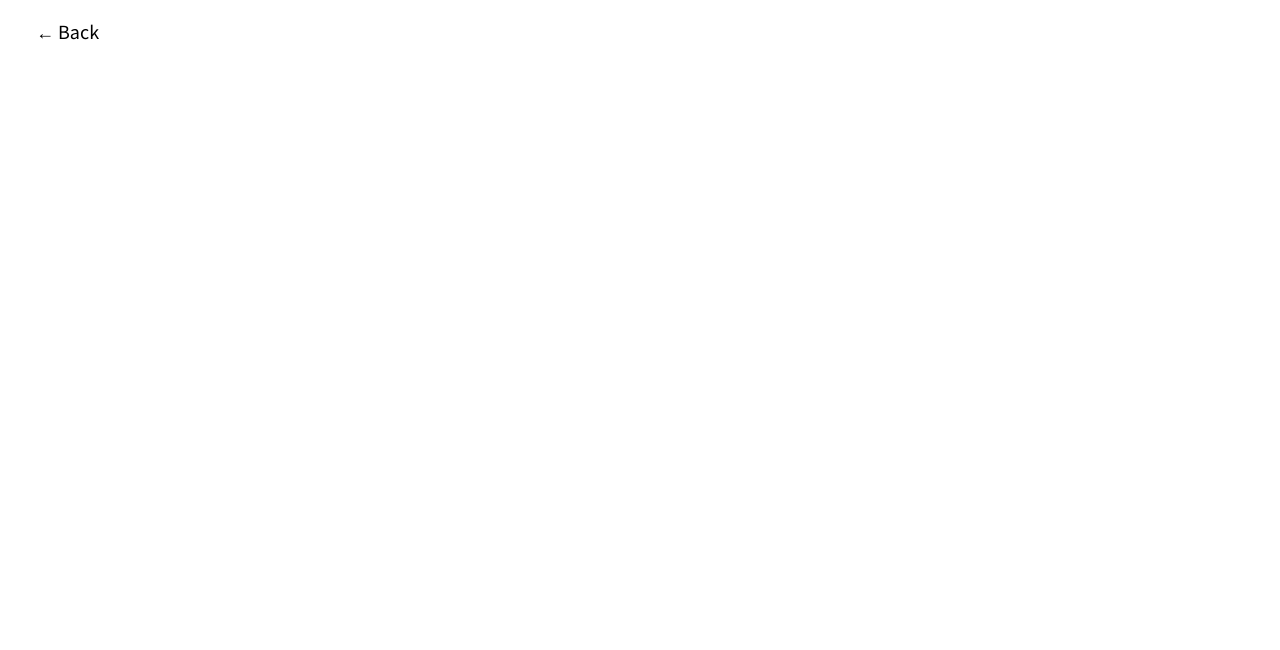
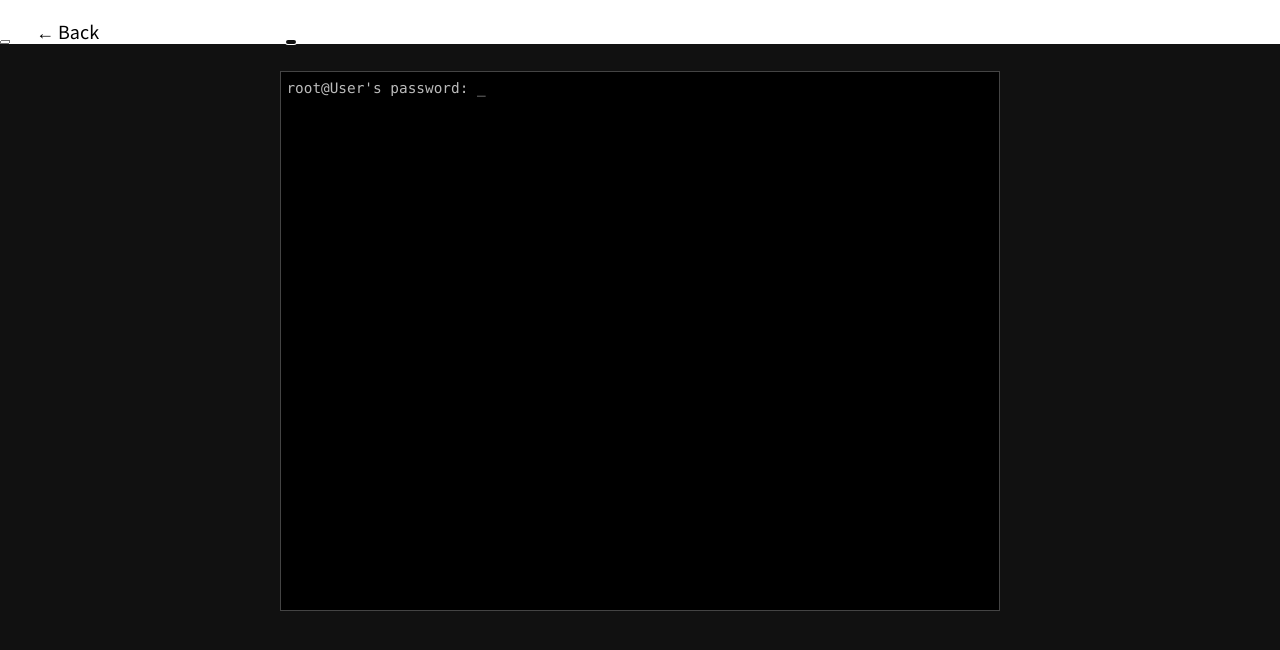
Before and after one commit to leejh1118/ZXhhbVByb2plY3Q-, a React (Vite) app: page /backroom408/room-c in a window 1280 px wide. Shown: the top 650 px of the page. Built offline with nearby package versions, Linux system fonts and the light colour scheme.

Commit message:
Create RoomC and Page Init

```diff
--- /dev/null
+++ b/public/resources/css/roomC.css
@@ -0,0 +1,39 @@
+#roomC_wrap {
+
+}
+
+#roomC_wrap .console_input {
+    width: 10px;
+    height: 0;
+    /* border: transparent; */
+    position: absolute;
+    top: 5%;
+}
+
+#roomC_wrap div#background {
+    background-color: rgb(17, 17, 17);
+    width: 100%;
+    height: calc(100vh - 43.78px);
+    padding: 1.5em;
+}
+
+#roomC_wrap div#background div#console {
+    background-color: rgb(0, 0, 0);
+    border: 1px solid rgb(68, 68, 68);
+    width: 40em;
+    height: 30em;
+    padding: 0px 0.3em;
+    margin: 0px auto;
+    overflow-y: auto;
+}
+
+#roomC_wrap div#background div#console div.console_line {
+
+}
+
+#roomC_wrap div#background div#console span.console_line_word {
+    color: rgb(187, 187, 187);
+    font-size: 0.8em;
+    font-family: "Lucida Console";
+    word-break: break-word;
+}
--- a/src/component/roomC/RoomC.jsx
+++ b/src/component/roomC/RoomC.jsx
@@ -1,6 +1,136 @@
+import '../../../public/resources/css/roomC.css';
+import { useEffect } from "react";
+import { useRef } from "react";
+import { useState } from "react";
+import RoomC_init_input from './RoomC_init_input';
+import RoomC_command_input from './RoomC_command_input';
+
 export default function RoomC() {
+  const [text, setText] = useState("");
+  const [lines, setLines] = useState([]);
+  const [loading, setLoading] = useState(false);
+  const [init, setInit] = useState(true);
+
+  const inputRef = useRef();
+  const initInputRef = useRef();
+  const consoleRef = useRef();
+  const keyRef = useRef(Array(500).fill(false));
+
+  const reservedWord = {
+    "help": "ls info ip exit",
+    "ls": "READMD.md /test /appdata",
+    "info" : "이정현 바보",
+    "ip": "48.4.0.8",
+    "exit": "",
+    "vi" : "command error: vi 'fileName'",
+    "vi README.md" : "Loading...",
+  }
+
+  // console line 추가
+  const addLine = (value) => {
+    setLines(prev => [...prev, value]);
+  }
+
+  // 입력 값 state 저장
+  const handleInput = (value) => {
+    setText(value);
+  }
+
+  // input fucusing 함수
+  const handleInputFocus = () => {
+    // inputRef.current.focus();
+  }
+
+  // command 입력시 동작 기능
+  const handleCommand = (value) => {
+    if(loading || !value) return;
+
+    let word = reservedWord[value];
+    if(!word)
+      word = `bash: ${value}: command not found`;
+
+    if(word === "Loading...")
+      setLoading(true);
+
+    value = "[root@User ~]# " + value;
+    addLine(value);
+    setText("");
+    setTimeout(() => {
+      addLine(word);
+    }, 100);
+  }
+
+  // console 창 스크롤 하단으로 내림
+  const handleConsoleScroll = () => {
+    consoleRef.current.scrollTop = consoleRef.current.scrollHeight;
+  }
+
+  // 페이지 초기 loading: false, init: true
+  useEffect(() => {
+    initInputRef.current.focus();
+
+    window.onkeydown = (e) => {
+      keyRef.current[e.keyCode] = true;
+
+      if(keyRef.current[67] && keyRef.current[17]) {
+        e.preventDefault();
+        setLoading(false);
+      }
+    };
+
+    window.onkeyup = (e) => {
+      keyRef.current[e.keyCode] = false;
+    }
+
+  }, [])
+
+  useEffect(() => {
+    handleConsoleScroll();
+  })
+
   return (
-    <>
-    </>
+    <div id="roomC_wrap">
+      <input className="console_input" type="text" placeholder="text"
+        ref={inputRef}
+        value={text}
+        onChange={(e) => handleInput(e.target.value)}
+        onKeyDown={(e) => (e.keyCode == 13 & !loading & init) && handleCommand(e.target.value)}
+      />
+
+      <div id="background" onClick={() => handleInputFocus()}>
+        <div id="console" ref={consoleRef}>
+
+          {lines.map((item, idx) => {
+            return(
+              <div key={"line" + idx}>
+                <span className="console_line_word">{item}</span>
+              </div>
+            )
+          })}
+
+          {init &&
+            <RoomC_init_input
+              loading={loading}
+              setLoading={setLoading}
+              setInit={setInit}
+              addLine={addLine}
+              initInputRef={initInputRef}
+            />
+          }
+
+          <RoomC_command_input
+            setLines={setLines}
+          />
+
+          { (!loading && !init) &&
+            <div className="console_line">
+              <span className="console_line_word">{"[root@User ~]# "}</span>
+              <span className="console_line_word">{text}</span>
+              <span className="console_line_word">_</span>
+            </div>
+          }
+        </div>
+      </div>
+    </div>
   )
 }
--- /dev/null
+++ b/src/component/roomC/RoomC_command_input.jsx
@@ -0,0 +1,8 @@
+export default function RoomC_command_input(props) {
+    const { setLines } = props;
+
+    return(
+        <>
+        </>
+    )
+}
--- /dev/null
+++ b/src/component/roomC/RoomC_init_input.jsx
@@ -0,0 +1,98 @@
+import { useEffect, useRef, useState } from "react";
+
+export default function RoomC_init_lines(props) {
+  const { loading, setLoading, setInit, addLine, initInputRef } = props;
+  const [realText, setRealText] = useState("");
+  const [fakeText, setFakeText] = useState("");
+
+  // 입력 값 state 저장
+  const handleInput = (value) => {
+    setRealText(value);
+    setFakeText("*".repeat(value.length));
+  }
+
+  // 페이지 초기 password 입력 동작 기능
+  function handleInitCommand(value) {
+    addLine(initPw + fakeText);
+
+    if(value === "1234") {
+      setLoading(true);
+      addInitLines(0);
+    }
+    else {
+      addLine("wrong password");
+    }
+
+    handleInput("");
+  }
+
+  // setTimeout 참조: page unmount시 setTimeout 삭제하기 위한 용도
+  const timeRef = useRef(null);
+  function addInitLines(n) {
+    addLine(initLines[n]);
+
+    if(n !== initLines.length - 1)
+      // setTimeout 참조
+      timeRef.current = setTimeout(() => {
+        // 재귀 호출, recursive call
+        addInitLines(n + 1);
+      }, Math.round(Math.random() * 200 + 50));
+
+    if(n === initLines.length - 2) {
+      setInit(false);
+      setLoading(false);
+    }
+  }
+
+  useEffect(() => {
+    // page unmount시 setTimeout 삭제
+    return () => clearTimeout(timeRef.current);
+  }, [])
+
+  const initPw = "root@User's password: ";
+
+  const initLines = [
+    "Last login: Thur Apl 9 11:30:48 2024 from 48.4.0.8",
+    "[root@3%%je30C# ~]# console",
+    "-------------------------------------------------------------------------------",
+    "Copylight (c) 1933-2024, Backroom408 Networks Corperation, All Rights Reserved.",
+    "-------------------------------------------------------------------------------",
+    "< System Status >",
+    "HOST : 1",
+    "STATUS : ENA",
+    "OS VERSION : 2.6.32-431.5.1.e16.i686",
+    "MEMORY : 408408/81681600",
+    "LOG DATA : TRUE",
+    "",
+    "[root@3%%je30C# ~]# exit",
+    "[ERROR - 11:30:00 2024] :: Command 'exit' failed. ",
+    "3%%je30C# has logged out.",
+    "",
+    "-------------------------------------------------------------------------------",
+    "CAUTION!",
+    "The NuPoint Unified Messaging server \"times out\" after 15 minutes.  This means that if you do not enter anything at the console for 15 minutes, the server automatically exits from the current program.  When this happens, all work that has not been saved on the disk is lost.",
+    "-------------------------------------------------------------------------------",
+    "",
+  ]
+
+  return (
+    <>
+      { !loading &&
+        <>
+          <div className="console_line">
+            <span className="console_line_word">{initPw}</span>
+            <span className="console_line_word">{fakeText}</span>
+            <span className="console_line_word">_</span>
+          </div>
+
+          <input className="console_input" type="text" placeholder="text"
+            ref={initInputRef}
+            value={realText}
+            onChange={(e) => handleInput(e.target.value)}
+            onKeyDown={(e) => (e.keyCode == 13 & !loading) && handleInitCommand(e.target.value)}
+          />
+        </>
+      }
+    </>
+  )
+}
```
